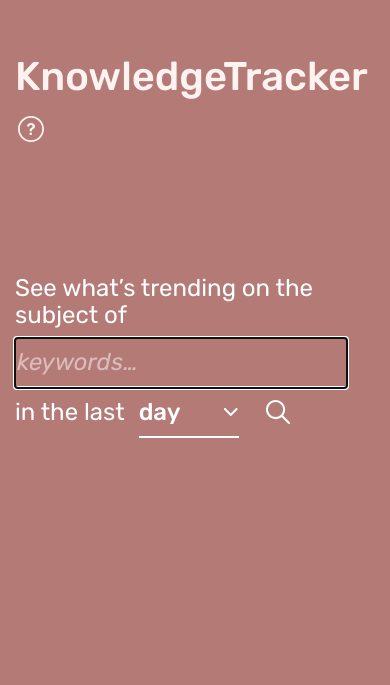
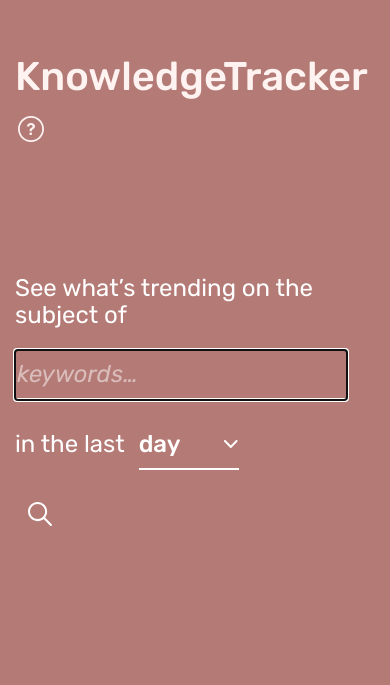
Before and after one commit to sssoz/altmetric-test, a Django app: page / in a window 390 px wide. Shown: the top 685 px of the page. Run offline with Django 3.2, Linux system fonts and the light colour scheme; some libraries are stand-ins or nearby versions.

Commit message:
Design: add text selection styles, fix form margins and line-breaks

```diff
--- a/knowledgetracker/core/static/css/styles.css
+++ b/knowledgetracker/core/static/css/styles.css
@@ -56,14 +56,19 @@ a:active {
   text-decoration: none;
 }
 
+::selection {
+  background-color: #BC8E8A;;
+  color: #FFF;
+}
+
 /* General form styles */
 label {
-  margin-right: 0.5rem;
+  margin: 0 0.5rem 1.25rem 0;
 }
 
 input, select {
   height: 50px;
-  margin-right: 0.5rem;
+  margin: 0 0.5rem 1.25rem 0;
   background: transparent;
   border: 0;
   border-bottom: 2px solid #FFF;
@@ -90,6 +95,7 @@ select {
 }
 
 button {
+  margin-bottom: 1.25rem;
   cursor: pointer;
   background-color: transparent;
   vertical-align: bottom;
--- a/knowledgetracker/core/templates/core/home.html
+++ b/knowledgetracker/core/templates/core/home.html
@@ -13,7 +13,7 @@
       {% endfor %}
 
       {% for field in form.visible_fields %}
-      <label for="{{ field.id_for_label }}">{{ field.label }}</label> {{ field }}
+      <label for="{{ field.id_for_label }}">{{ field.label }}</label> {{ field }}<br class="d-lg-none d-xl-none"/>
       {% endfor %}
 
       <button type="submit"><ion-icon name="ios-search" size="large"></ion-icon><span class="sr-only"> Search</span></button>
```
